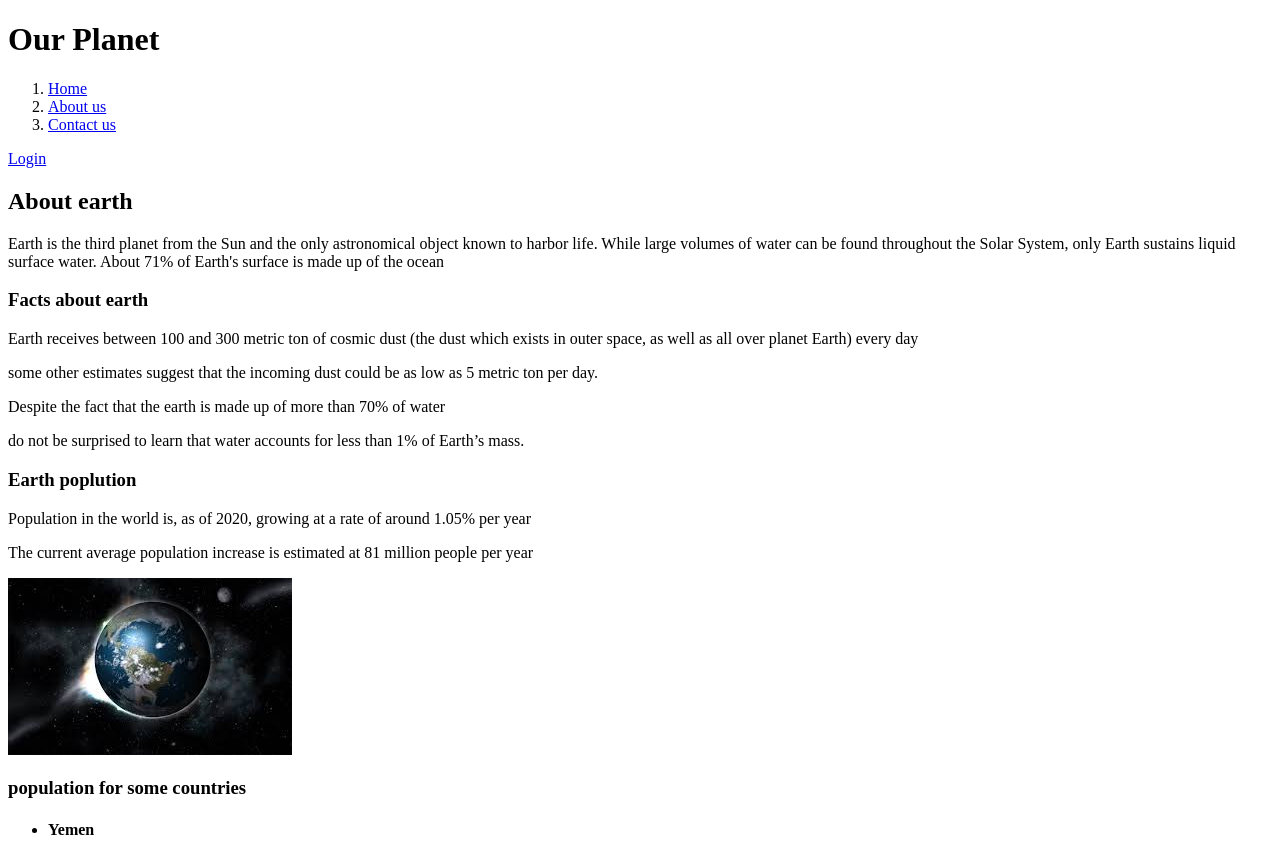
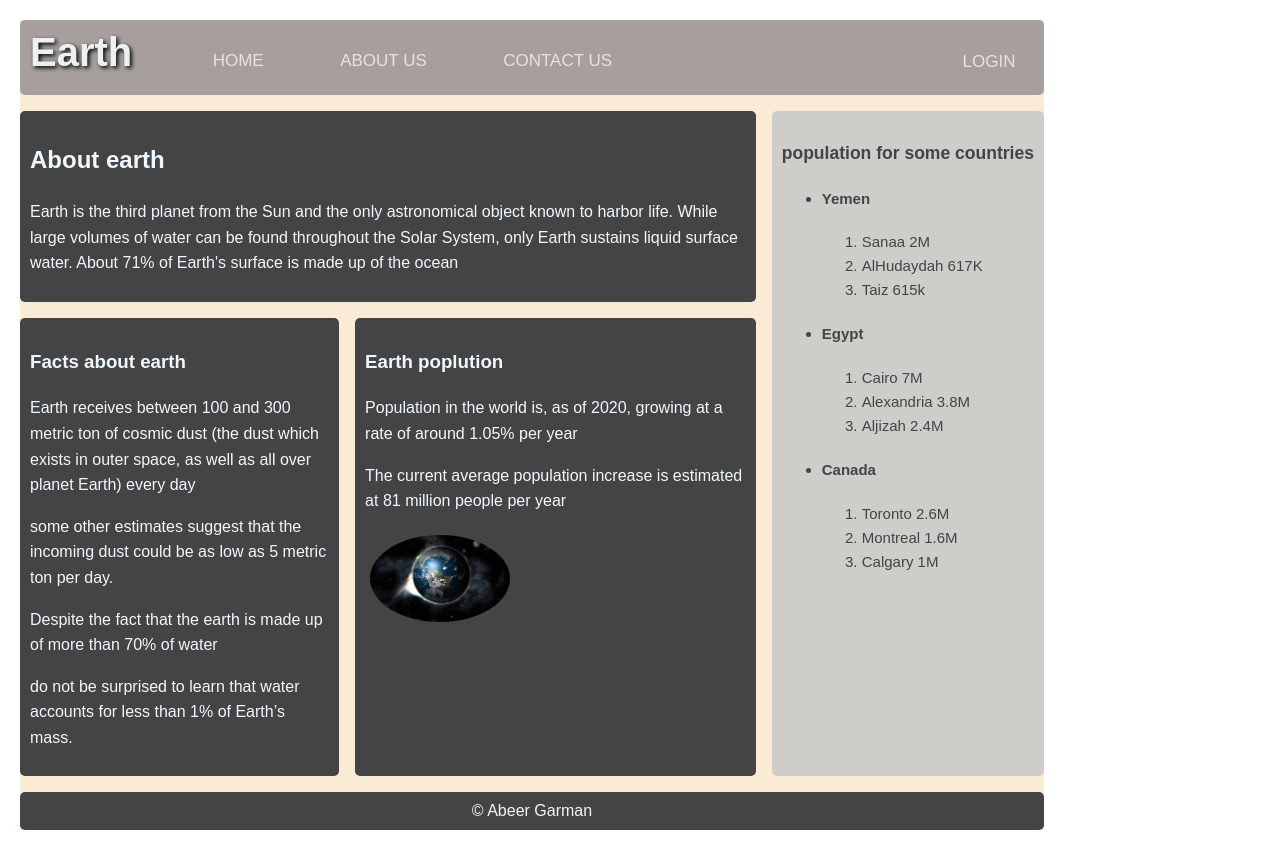
Before and after one commit to Abeerahmedg/htmlhw, a plain HTML site: page HtmlLexicon/Index.html in a window 1280 px wide. Shown: the top 842 px of the page. Drawn offline with Linux system fonts and the light colour scheme.

Commit message:
Add files via upload

```diff
--- a/HtmlLexicon/Index.html
+++ b/HtmlLexicon/Index.html
@@ -1,43 +1,52 @@
 <!DOCTYPE html>
-<html lang="en">
+<html>
     <head>
+
         <meta charset="UTF-8">
-        <meta name="viewport" content="width = device-width", initial-scal="1.0">
-        <link rel="stylesheet" type="text/css" href="Style.css"/>
-    <title>Index</title>
+        <link rel="stylesheet" type="text/css" href="Style.css" />
+    <title>Earth</title>
+
     </head>
     <body>
-        <header>
-            <h1>Our Planet</h1>
-            <ol>
-                <li><a href="#">Home</a></li>
-                <li><a href="#">About us</a></li>
-                <li><a href="#">Contact us</a></li>
+    <div class="container">
+   <div class="box header">
 
-            </ol>
-            <p><a href="Login.html">Login</a></p>
-        </header>
+            <nav>
+            <h1 class="name">Earth</h1>
+            <a href="#">Home</a></li>
+            <a href="#">About us</a></li>
+            <a href="#">Contact us</a></li>
+           <a href="Login.html" class="start">Login</a>
+
+        </nav>
+
+</div>
+<div class="box content">
         <main>
         <h2>About earth</h2>
         <p>Earth is the third planet from the Sun and the only astronomical object known to harbor life. While large volumes of water can be found throughout the Solar System, only Earth sustains liquid surface water. About 71% of Earth's surface is made up of the ocean</p>
 
+    </div>
+      <div class="box article1">
         <article>
 <h3>Facts about earth</h3>
 <p>Earth receives between 100 and 300 metric ton of cosmic dust (the dust which exists in outer space, as well as all over planet Earth) every day</p>
 <p>some other estimates suggest that the incoming dust could be as low as 5 metric ton per day.</p>
 <p> Despite the fact that the earth is made up of more than 70% of water</p>
 <p>do not be surprised to learn that water accounts for less than 1% of Earth’s mass.</p>
-</article>
-
+</article></div>
+<div class="box article2">
 <article>
 <h3>Earth poplution</h3>
 <p>Population in the world is, as of 2020, growing at a rate of around 1.05% per year</p>
 <p> The current average population increase is estimated at 81 million people per year</p>
-<img src="picture/images-3.jpeg" alt="earth picture">
+<img src="picture/images-3.jpeg" alt="Earth picture">
 </article>
+</div>
 </main>
+<div class="box sidebar1">
+<aside>
 
-<aside>
     <h3>population for some countries</h3>
     <ul>
         <li>
@@ -65,9 +74,13 @@
         </ol>
         </li>
     </ul>
+
 </aside>
-
+</div>
+<div class="box footer">
 <footer>
     <span>&copy; Abeer Garman</span></footer>
+</div>
+</div>
     </body>
 </html>
--- /dev/null
+++ b/HtmlLexicon/Style.css
@@ -0,0 +1,123 @@
+*{
+    font-family: 'Quicksand' , sans-serif;
+box-sizing:border-box;
+   }
+
+body{
+    margin: 20px;
+}
+.article1{
+    grid-area: article1;
+    line-height: 1.6;
+}
+.article2{
+    grid-area: article2;
+    line-height: 1.6;
+}
+.sidebar1{
+    grid-area: sidebar1;
+    line-height: 1.6;
+}
+.content{
+    grid-area: content;
+    text-align: left;
+    line-height: 1.6;
+
+}
+.header{
+    grid-area: header;
+}
+.footer{
+    grid-area: footer;
+    text-align: center;
+}
+.container{
+    background-color: antiquewhite;
+    color: #444;
+    display: grid;
+    grid-gap: 1em;
+    max-width: 1024px;
+    grid-template-areas:
+    "header header header"
+    "content content sidebar1"
+    "article1 article2 sidebar1"
+    "footer footer footer"
+}
+.box{
+    background-color: #444;
+    color: aliceblue;
+    border-radius: 5px;
+    padding: 10px;
+}
+.sidebar1{
+    background-color: rgb(207, 205, 202);
+    color: #444;
+    font-size: 15px;
+}
+.log{
+    align-items: center;
+    align-content: center;
+   }
+img{
+border-radius: 50%;
+  padding: 5px;
+  width: 150px;
+ }
+ img:hover {
+    transform: scaleX(-1);
+  }
+
+
+  h1 {
+    margin: 0 20px 10px 0;
+    text-align: center;
+    display: inline-block;
+    font-size: 40px;
+    color: #ecf0f1;
+    text-shadow: 2px 2px 4px #000000;
+
+  }
+  .start{
+    line-height: 35px;
+    height: 40px;
+    font-size: 15px;
+    text-align:center;
+    color: white;
+    width: 90px;
+    background-color: #a69f9e;
+    float: right;
+  }
+  .header{
+    overflow: hidden;
+    background-color: #a69f9e;
+    top:10px;
+
+  }
+  .header a{
+    margin-left: 40px;
+    display: inline-block;
+    color: #eae1e0;
+    text-align: center;
+    text-decoration: none;
+    font-size: 17px;
+    padding: 14px 16px ;
+    text-transform: uppercase;
+  }
+  .header a:hover{
+    background: #575454;
+    color: rgb(216, 203, 203);
+  }
+ .form{
+  font-size: 20px;
+  box-sizing: border-box;
+  max-width: 1024px;
+ }
+form{
+  position: relative;
+  left: 180px;
+  padding: 10px;
+}
+form > input{
+  width: 100px;
+  height: 30px;
+}
```
Also changed, not shown: HtmlLexicon/Login.html (+19 -12 lines).
